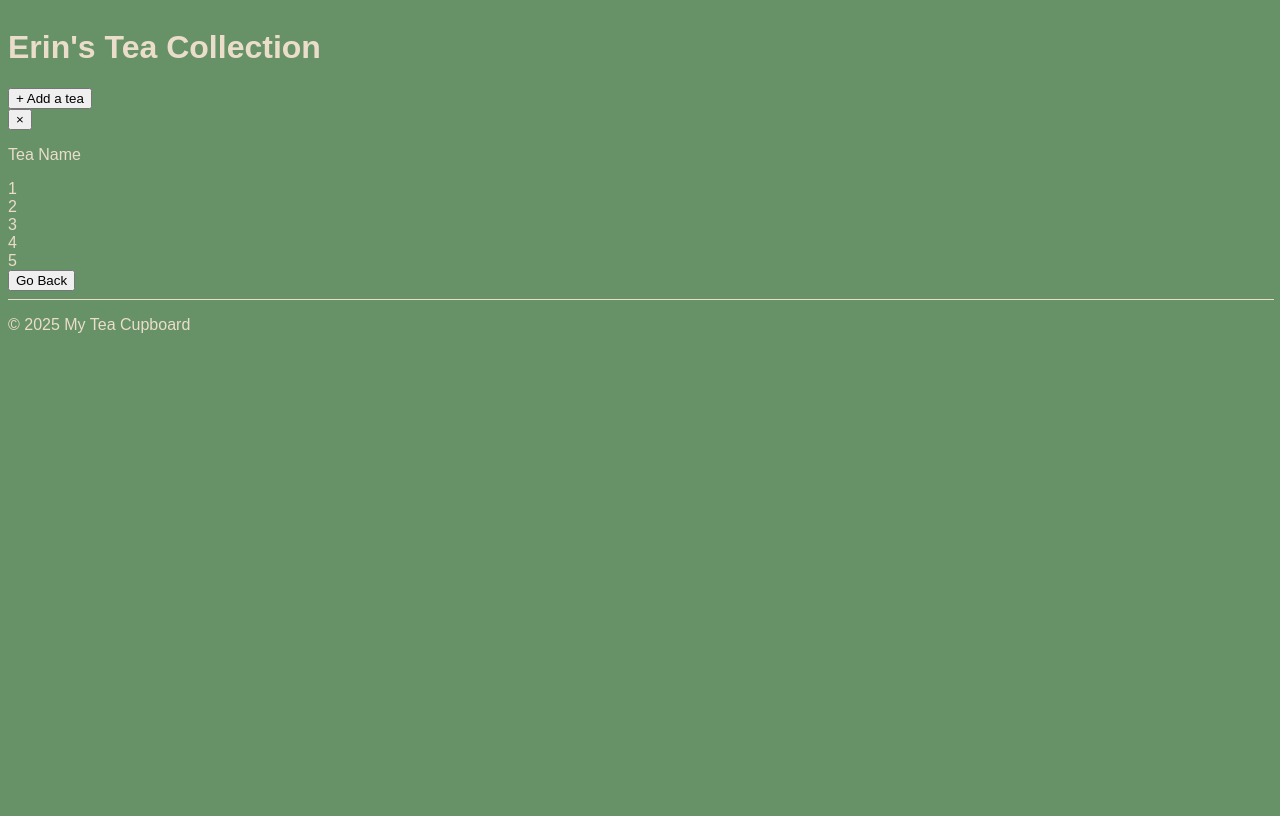
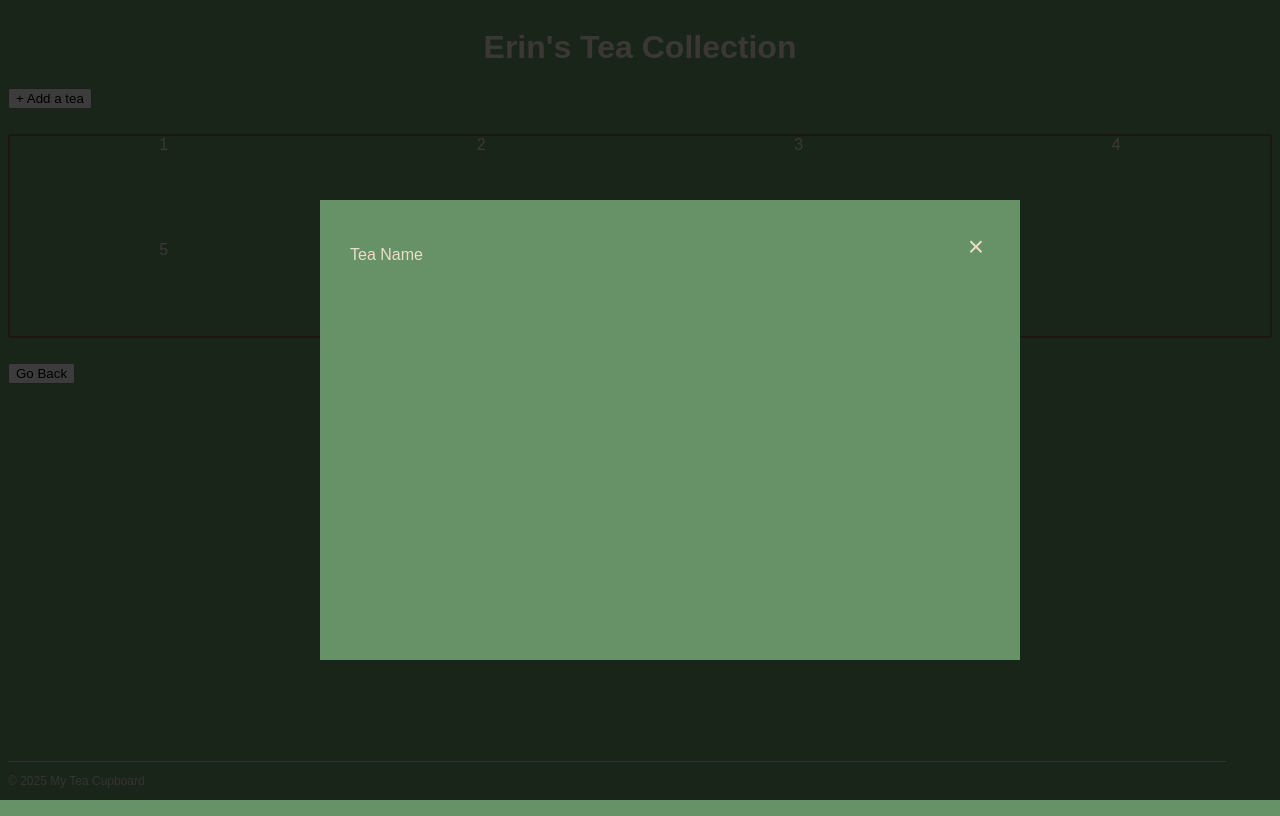
Before and after one commit to ernkerr/TeaCupboard, a plain HTML site: page recurse-center/TeaCupboard/MyTeaCupboard.html in a window 1280 px wide. Both pictures are taken after a click on the button "+ Add a tea". Drawn offline with Linux system fonts and the light colour scheme.

Commit message:
add modal

```diff
--- a/recurse-center/TeaCupboard/script.js
+++ b/recurse-center/TeaCupboard/script.js
@@ -0,0 +1,40 @@
+// add event listener method attaches an event handler to an element
+// we can add multiple event handleres to the same elemnt (ex: two "click" events)
+
+// the first parameter "click" is the type of event
+// the second parameter is the function we want to call when the event ccurs
+// third parameter is optional
+
+// document.getElementById("myBtn").addEventListener("click", myCollection);
+
+// function myCollection() {
+//   console.log("Navigating to MyTeaCupboard.html");
+//   window.location.href = "MyTeaCupboard.html"; // Redirects to MyTeaCupboard.html
+// }
+
+// open modal by id
+function openModal(id) {
+  // makes the modal appear by adding "open" class to the modal element
+  document.getElementById(id).classList.add("open");
+  // add "modal-open" css class to lock scrolling on the underlying body
+  document.body.classList.add("modal-open");
+}
+
+// close currently open modal
+function closeModal() {
+  // makes the modal dissapear by removing the "open" class
+  document.querySelector(".open").classList.remove("open");
+  // removes the "modal-open" class to unlock scrolling of the body
+  document.body.classList.remove("modal-open");
+}
+
+// on window load a "click" event listener is added to the document
+// this is so that we can close the modal on a background click
+window.addEventListener("load", function () {
+  // close modals on background click
+  document.addEventListener("click", (event) => {
+    if (event.target.classList.contains("modal")) {
+      closeModal();
+    }
+  });
+});
--- a/recurse-center/TeaCupboard/style.css
+++ b/recurse-center/TeaCupboard/style.css
@@ -9,3 +9,76 @@ body {
   /* #4f7942 */
   /* #679267 */
 }
+
+footer {
+  color: #eaddca;
+  font-size: 12px;
+  position: absolute;
+  bottom: 0;
+  width: 95%;
+  opacity: 0.8;
+}
+
+h1 {
+  display: flex;
+  justify-content: center;
+}
+
+/* ------ CUPBOARD STYLES ------ */
+
+.cupboard {
+  display: grid;
+  grid-template-columns: auto auto auto auto;
+  justify-content: space-around;
+  column-gap: 10px;
+  row-gap: 10px;
+  height: 200px;
+  border: 2px solid #6b5738;
+  margin-top: 2%;
+  margin-bottom: 2%;
+  border-radius: 3px;
+}
+
+/* ------ MODAL STYLES ------ */
+
+.modal {
+  display: none;
+  position: fixed;
+  inset: 0;
+  z-index: 1;
+  background-color: rgba(0, 0, 0, 0.75);
+  padding: 40px;
+  overflow: auto;
+}
+
+.modal.open {
+  display: block;
+}
+
+.modal-content {
+  background: #679267;
+  position: fixed;
+  left: 25%;
+  top: 25%;
+  padding: 30px;
+  height: 50%;
+  width: 50%;
+}
+
+.close {
+  color: inherit;
+  cursor: pointer;
+  float: right;
+  font-size: 28px;
+  border: none;
+  background: transparent;
+}
+
+body.modal-open {
+  overflow: hidden;
+}
+
+/* .vl {
+  border-left: 3px solid #6b5738;
+  height: 200px;
+} */
```
